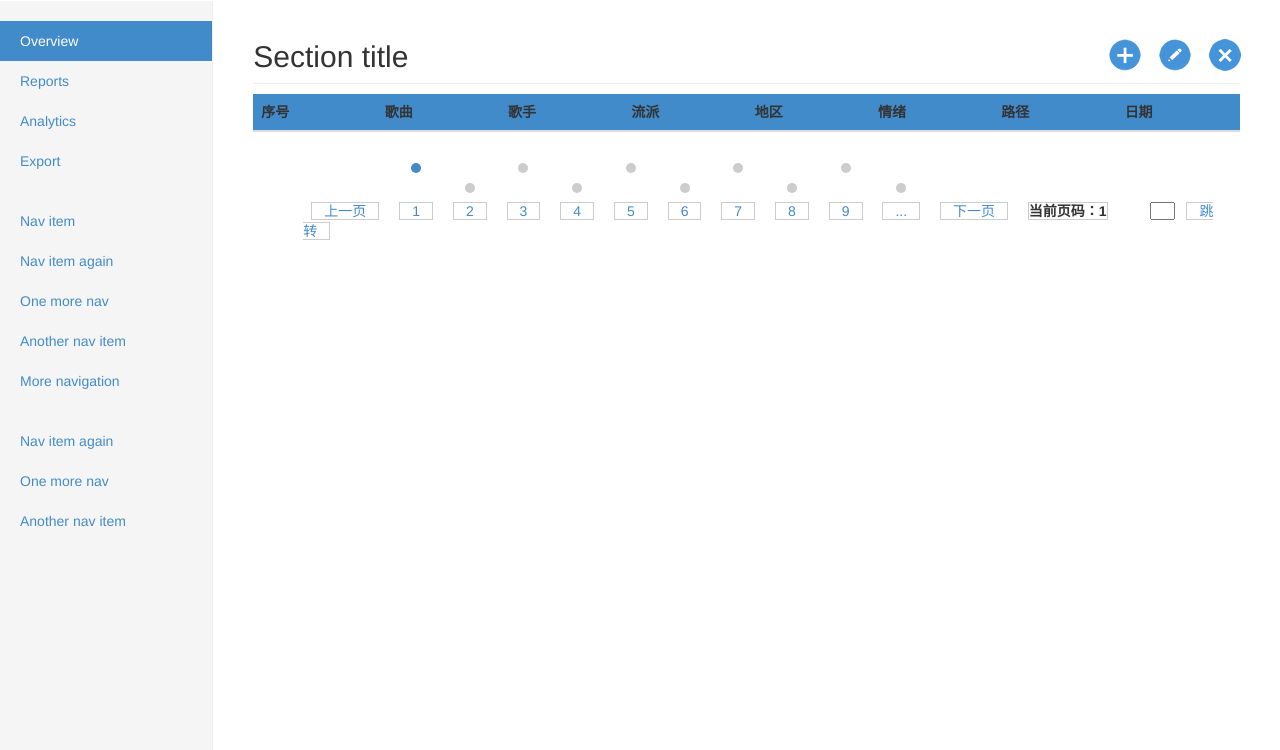
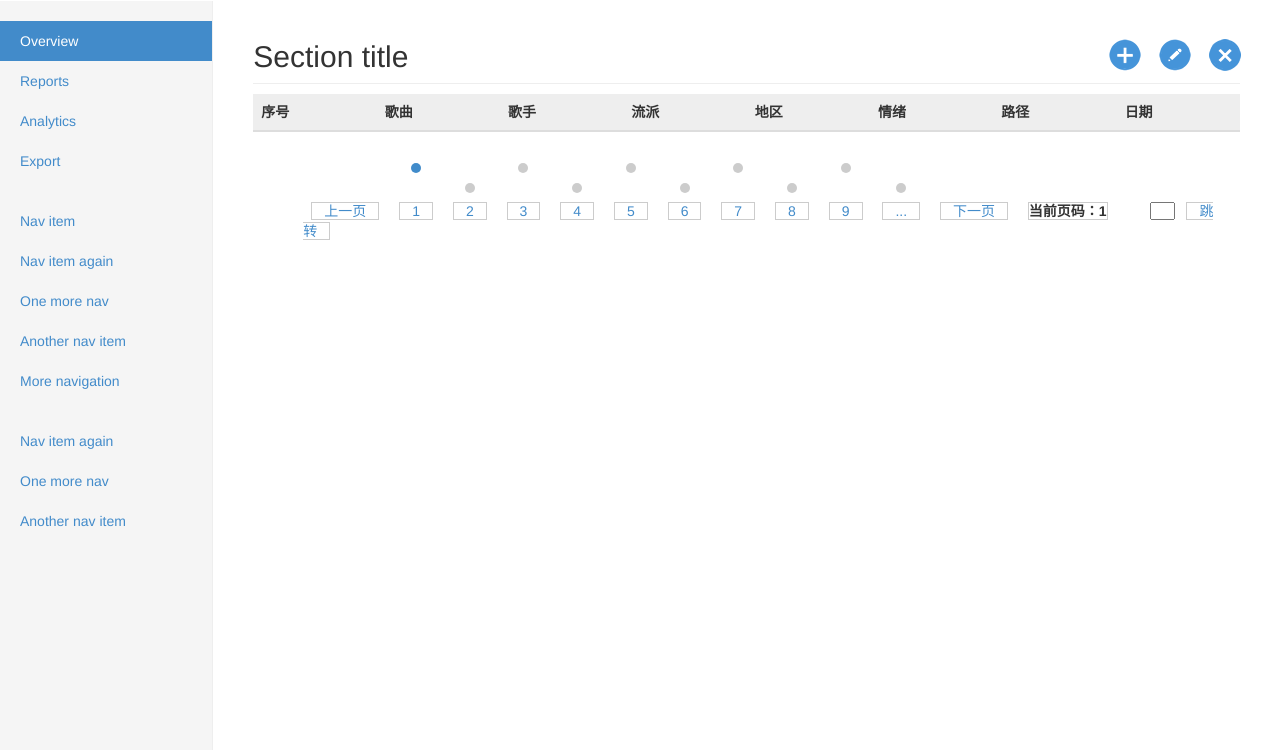
Before and after one commit to 321QNM/music_platform, a Python web app: template templates/adminindex.html in a window 1280 px wide, with the pointer over the restyled element. Shown: the part 50-800 px from the top of the page. Run offline with Jinja, Linux system fonts and the light colour scheme; the template is opened without the code that fills it, so the values that code supplies are empty.

Commit message:
微调歌曲列表 鼠标滑过的颜色变化

```diff
--- a/static/css/adminindex.css
+++ b/static/css/adminindex.css
@@ -183,5 +183,5 @@ background-repeat: no-repeat;
   top: 30px;
 }
 tr:hover{
-  background-color:#418BCA;
+  background-color:#eeeeee;
 };
```
